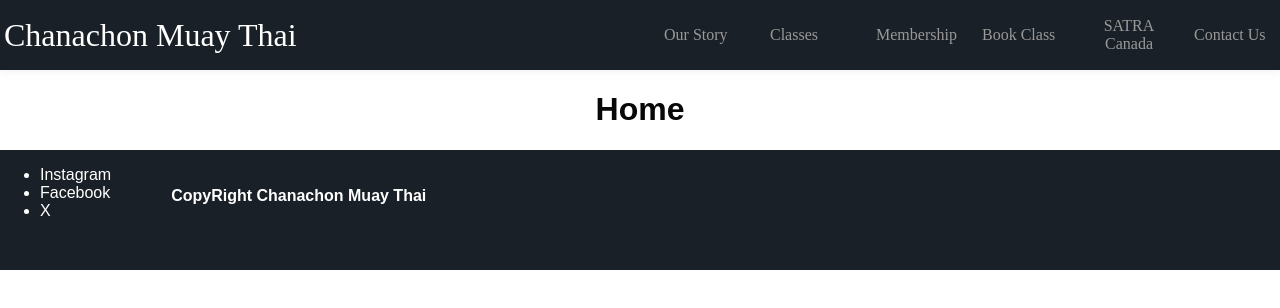
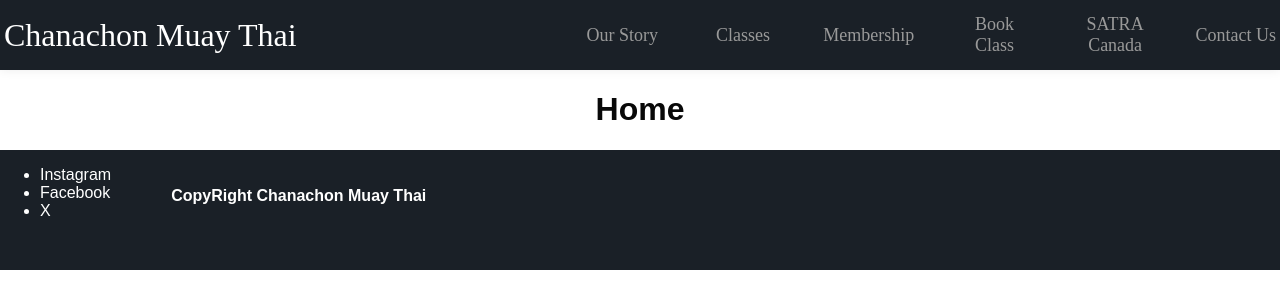
Before and after one commit to k-kornmanakij/chanachonmuaythai, a React (Create React App) app: page / in a window 1280 px wide. Shown: the top 308 px of the page. Built offline with nearby package versions, Linux system fonts and the light colour scheme.

Commit message:
Fix horizontal alignment on NavBar.

```diff
--- a/src/Components/NavBar.css
+++ b/src/Components/NavBar.css
@@ -14,12 +14,13 @@
     margin: 0;
     display: flex;
     place-items: center;
-
     background-color: #1a2027;
     color: #fff;
     justify-content: space-between;
     box-shadow: 0 0 10px rgb(0 0 0 / 8%);
 }
+
+
 
 .site-title {
     color: inherit;
@@ -33,18 +34,21 @@
     padding: 0;
     list-style: none;
     display: flex;
-    gap: 1rem;
     position: relative;
     align-items: stretch;
     height: 70px;
-
+    gap: 2rem;
 }
 
 .menu li {
     display: inline-block;
-    width: 90px;
+    width: 100%;
     align-items: center;
     text-align: center;
+}
+
+.menu li.active {
+    background-color: rgba(0, 0, 0, 0.8);
 }
 
 .menu > li:hover > a {
@@ -61,7 +65,7 @@
     color: inherit;
     text-decoration: none;
     height: 100%;
-    display: flex;
+    display: inline-flex;
     align-items: center;
     padding: 0.25rem;
 }
@@ -69,7 +73,7 @@
 .menu li a {
     color: #fff;
     opacity: 1;
-    font-size: 16px;
+    font-size: 18px;
     transition: opacity 0.25s;
 }
 
```
